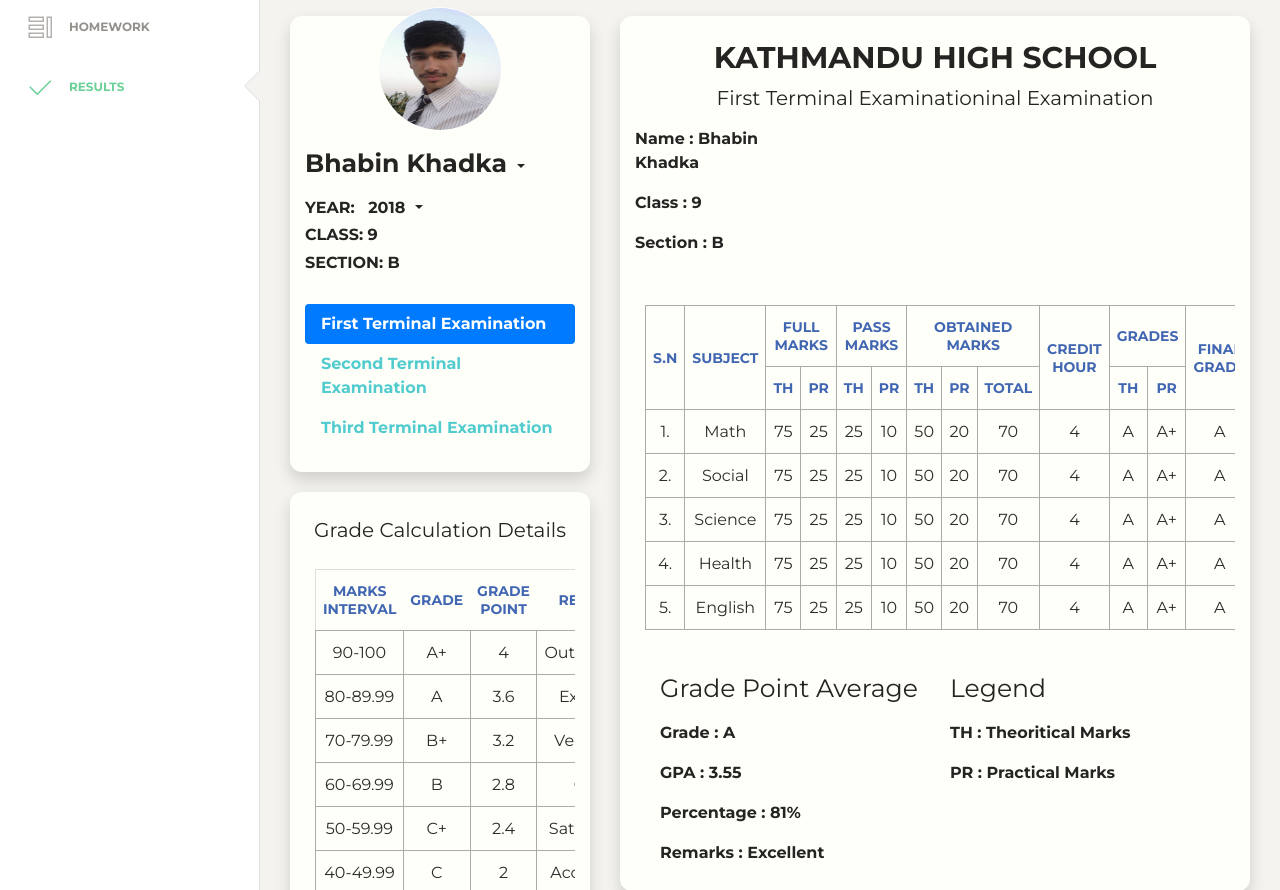
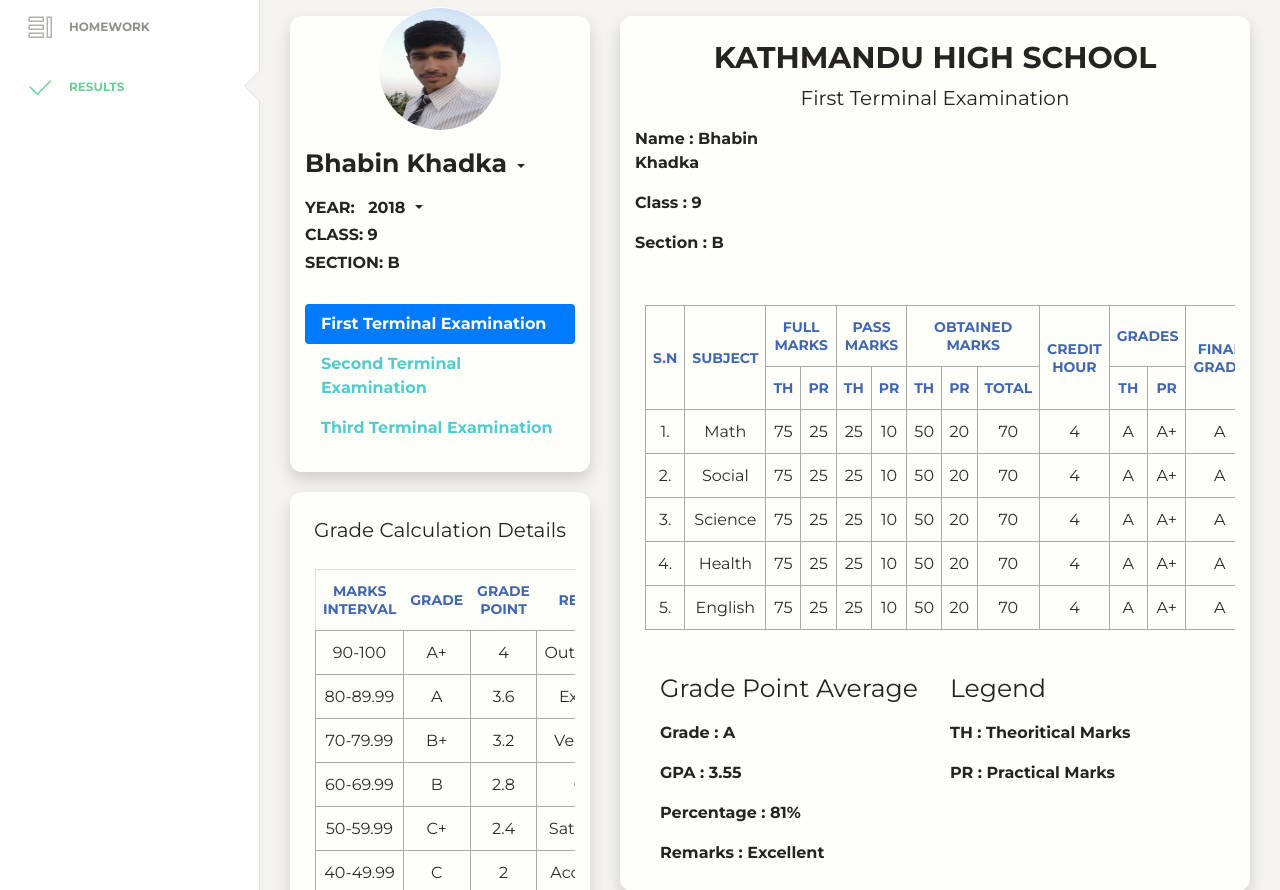
Before and after one commit to manishrsilwal/Smart-School-GSL, a PHP site: page /parents/results.php in a window 1280 px wide. Shown: the part 141-1031 px from the top of the page. Run offline with PHP 8.4, Linux system fonts and the light colour scheme.

Commit message:
Updated Parent's Portal. Minor changes in Teacher's Portal

```diff
--- a/parents/results.php
+++ b/parents/results.php
@@ -144,7 +144,7 @@
                 <div class="container-fluid">
                 <br/>
                 <h6 class="text-center" style="font-size:30px;">Kathmandu High School</h6>
-                <h5 class="text-center" style="font-size:20px;">First Terminal Examinationinal Examination</h5>
+                <h5 class="text-center" style="font-size:20px;">First Terminal Examination</h5>
                 <div class="row">
                     <div class="col-md-4">
                         <p>Name : Bhabin Khadka</p>
@@ -292,7 +292,7 @@
                 <div class="container-fluid">
                 <br/>
                 <h6 class="text-center" style="font-size:30px;">Kathmandu High School</h6>
-                <h5 class="text-center" style="font-size:20px;">Second Terminal Examinationinal Examination</h5>
+                <h5 class="text-center" style="font-size:20px;">Second Terminal Examination</h5>
                 <div class="row">
                     <div class="col-md-4">
                         <p>Name : Bhabin Khadka</p>
@@ -437,7 +437,7 @@
                 <div class="container-fluid">
                 <br/>
                 <h6 class="text-center" style="font-size:30px;">Kathmandu High School</h6>
-                <h5 class="text-center" style="font-size:20px;">Third Terminal Examinationinal Examination</h5>
+                <h5 class="text-center" style="font-size:20px;">Third Terminal Examination</h5>
                 <div class="row">
                     <div class="col-md-4">
                         <p>Name : Bhabin Khadka</p>
```
